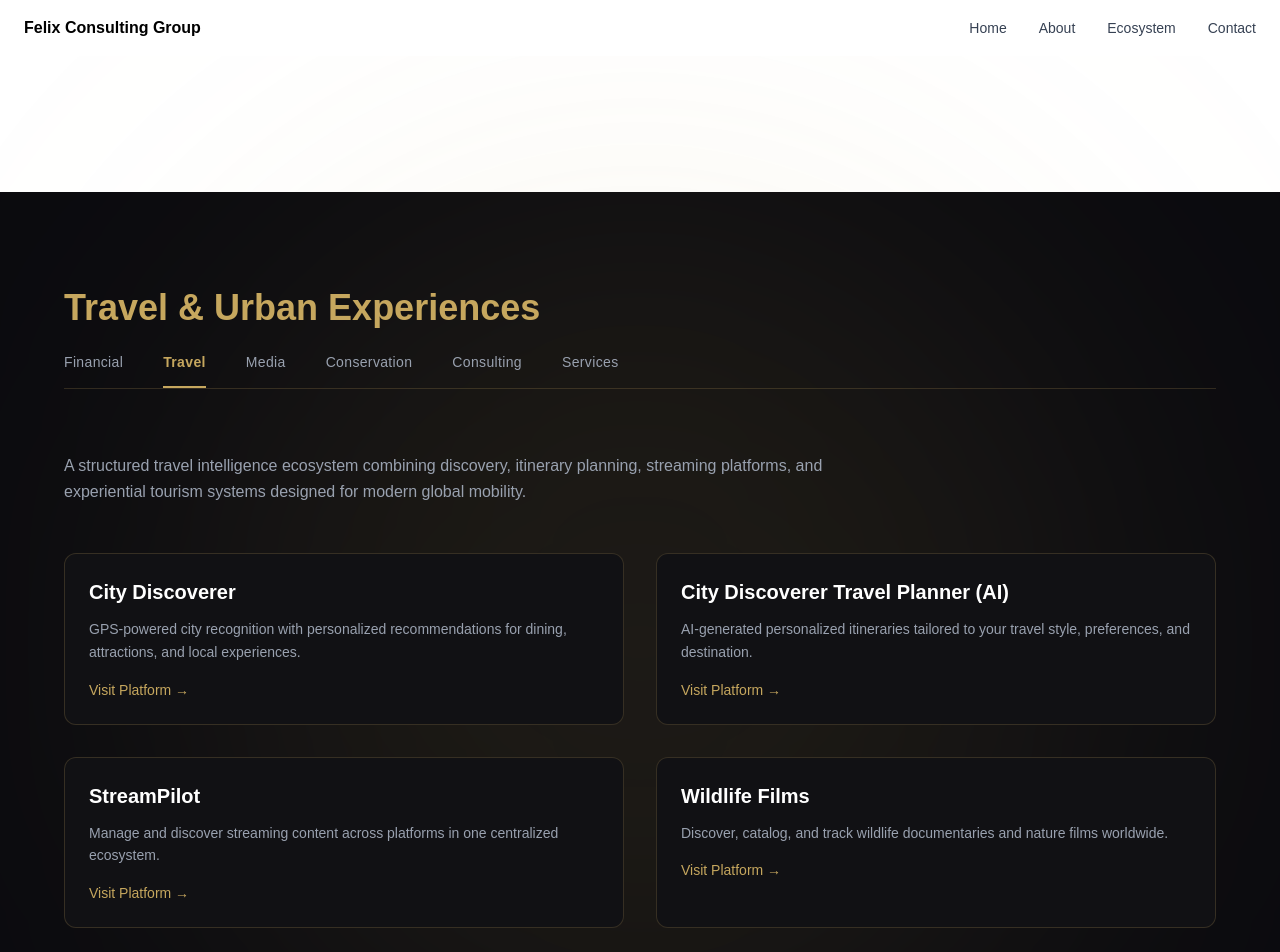
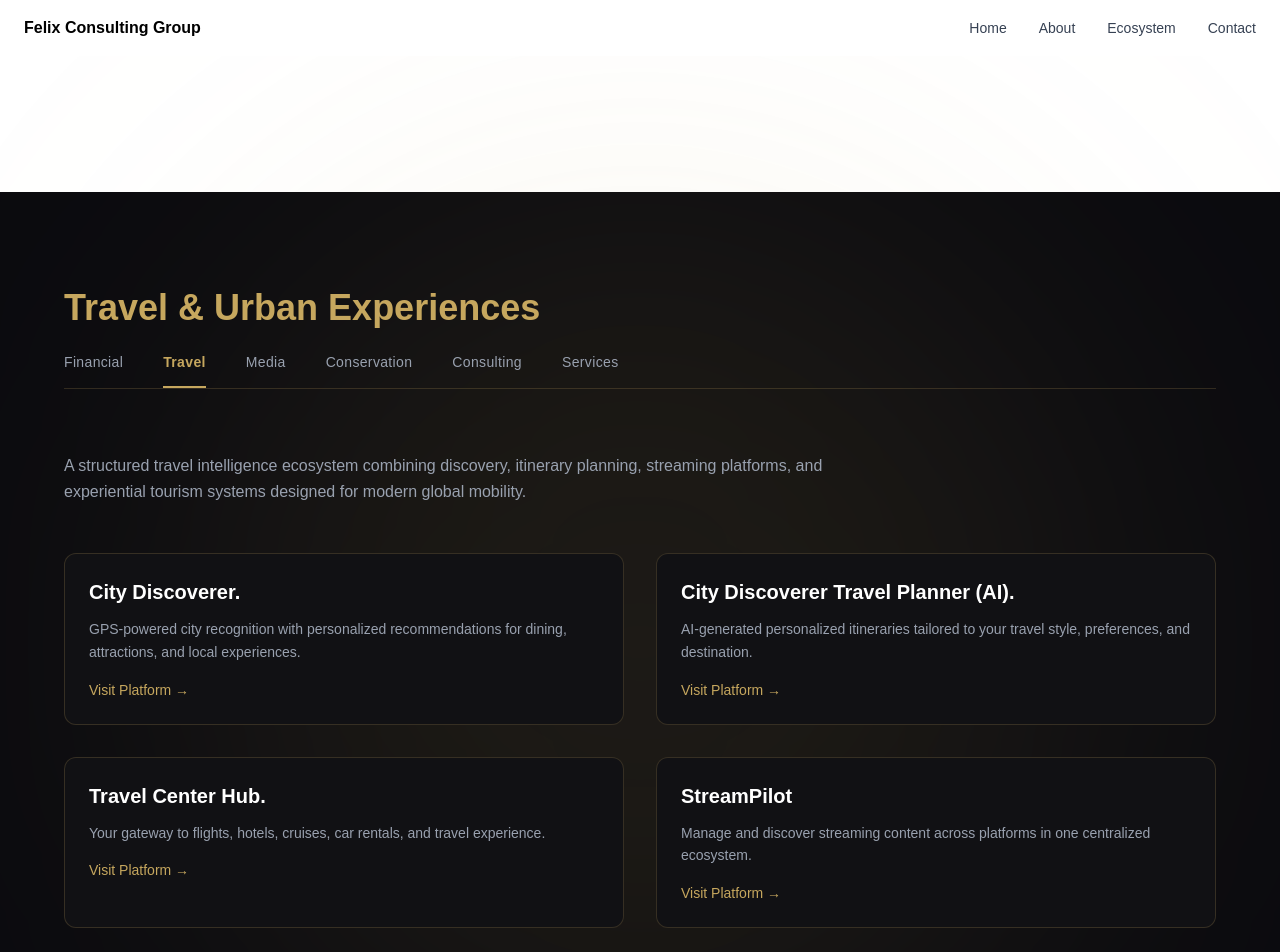
Before and after one commit to felabayomi/felix-consult, a Next.js app: page /travel in a window 1280 px wide. Shown: the top 952 px of the page. Built offline with nearby package versions, Linux system fonts and the light colour scheme.

Commit message:
Update DivisionItem names and add Travel Center Hub

```diff
--- a/app/travel/page.tsx
+++ b/app/travel/page.tsx
@@ -58,15 +58,21 @@ export default function TravelDivision() {
         <div className="grid md:grid-cols-2 gap-8">
 
           <DivisionItem
-            name="City Discoverer"
+            name="City Discoverer."
             description="GPS-powered city recognition with personalized recommendations for dining, attractions, and local experiences."
             url="https://citydiscoverer.app"
           />
 
           <DivisionItem
-            name="City Discoverer Travel Planner (AI)"
+            name="City Discoverer Travel Planner (AI)."
             description="AI-generated personalized itineraries tailored to your travel style, preferences, and destination."
             url="https://plan.citydiscoverer.ai"
+          />
+
+<DivisionItem
+            name="Travel Center Hub."
+            description="Your gateway to flights, hotels, cruises, car rentals, and travel experience."
+            url="https://travelcenterhub.com"
           />
 
           <DivisionItem
```
